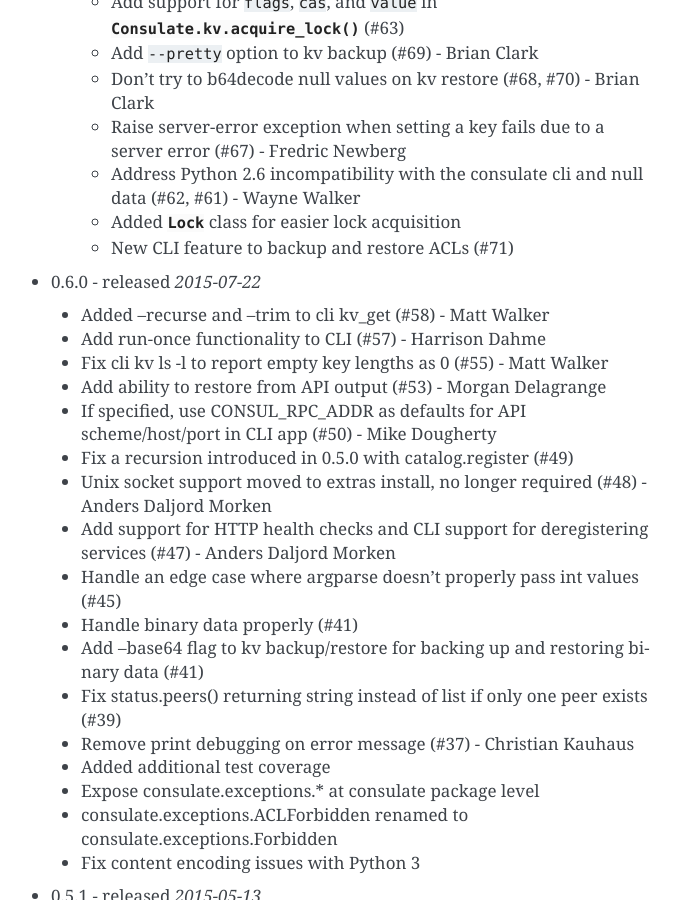
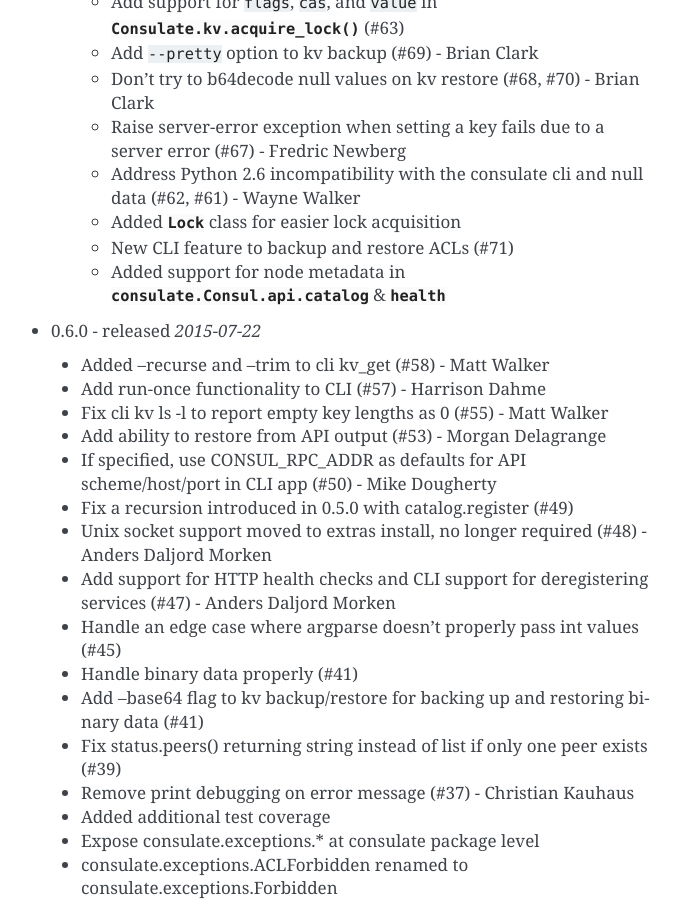
Before and after one commit to gmr/consulate, a Sphinx documentation site: the page built from docs/history.rst, in a window 1280 px wide and 900 px high, scrolled down 585 px. Shown: the whole window, without its empty margins (429-1110 px from the left). Built offline with Sphinx 7.4.7, drawn with Linux system fonts in a browser that asks for light colours.

Commit message:
Add node metadata to history

```diff
--- a/docs/history.rst
+++ b/docs/history.rst
@@ -24,6 +24,7 @@
     - Address Python 2.6 incompatibility with the consulate cli and null data (#62, #61) - Wayne Walker
     - Added :class:`~consulate.api.lock.Lock` class for easier lock acquisition
     - New CLI feature to backup and restore ACLs (#71)
+    - Added support for node metadata in :class:`consulate.Consul.api.catalog` & :class:`~consulate.Comsul.api.health`
 
  - 0.6.0 - released *2015-07-22*
   - Added --recurse and --trim to cli kv_get (#58) - Matt Walker
```
